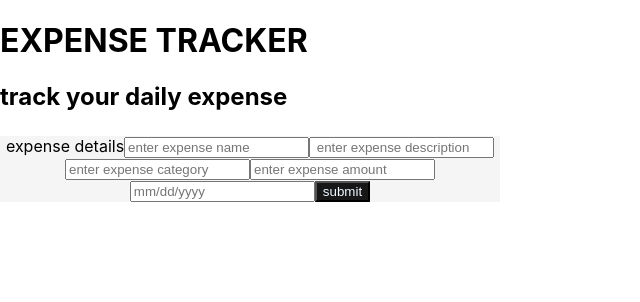
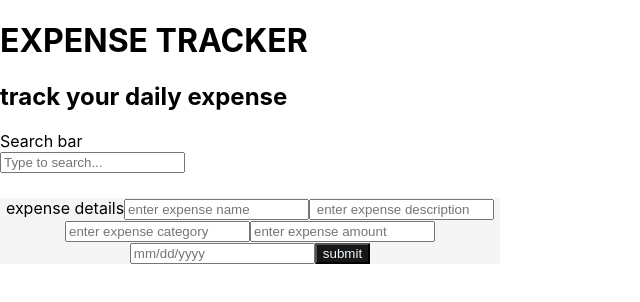
Before and after one commit to travinne/expense-tracker, a React (Create React App) app: page / in a window 1280 px wide. Shown: the top 302 px of the page, without its empty margins (0-640 px from the left). Built offline with nearby package versions, Linux system fonts and the light colour scheme.

Commit message:
addedsearch bar

```diff
--- a/src/App.js
+++ b/src/App.js
@@ -2,11 +2,13 @@ import logo from './logo.svg';
 import './App.css';
 import Header from './components/Header';
 import AddExpense from './components/AddExpense';
+import SearchBar from './components/SearchBar';
 
 function App() {
   return  (
 <div>
 <Header/>
+<SearchBar/>
 <AddExpense/>
 </div>
   )}
--- /dev/null
+++ b/src/components/SearchBar.jsx
@@ -0,0 +1,23 @@
+import React, { useState } from 'react'
+
+function SearchBar() {
+  const [input, setInput] = useState('')
+  const fetchData = (value) =>{
+    fetch()
+  }
+
+  const handleChange = (value) => {
+    setInput(value);
+    fetchData(value);
+  }
+
+  return (
+    <>
+    <div className='sarchbar'>Search bar</div>
+    <input type="text" placeholder='Type to search...' value={input} onChange={(e) => setInput(e.target.value)} />
+    </>
+
+  )
+}
+
+export default SearchBar
```
Also changed, not shown: src/components/Searchbar.jsx (deleted, +0 -13 lines), src/components/SearchExpence.jsx (deleted).
